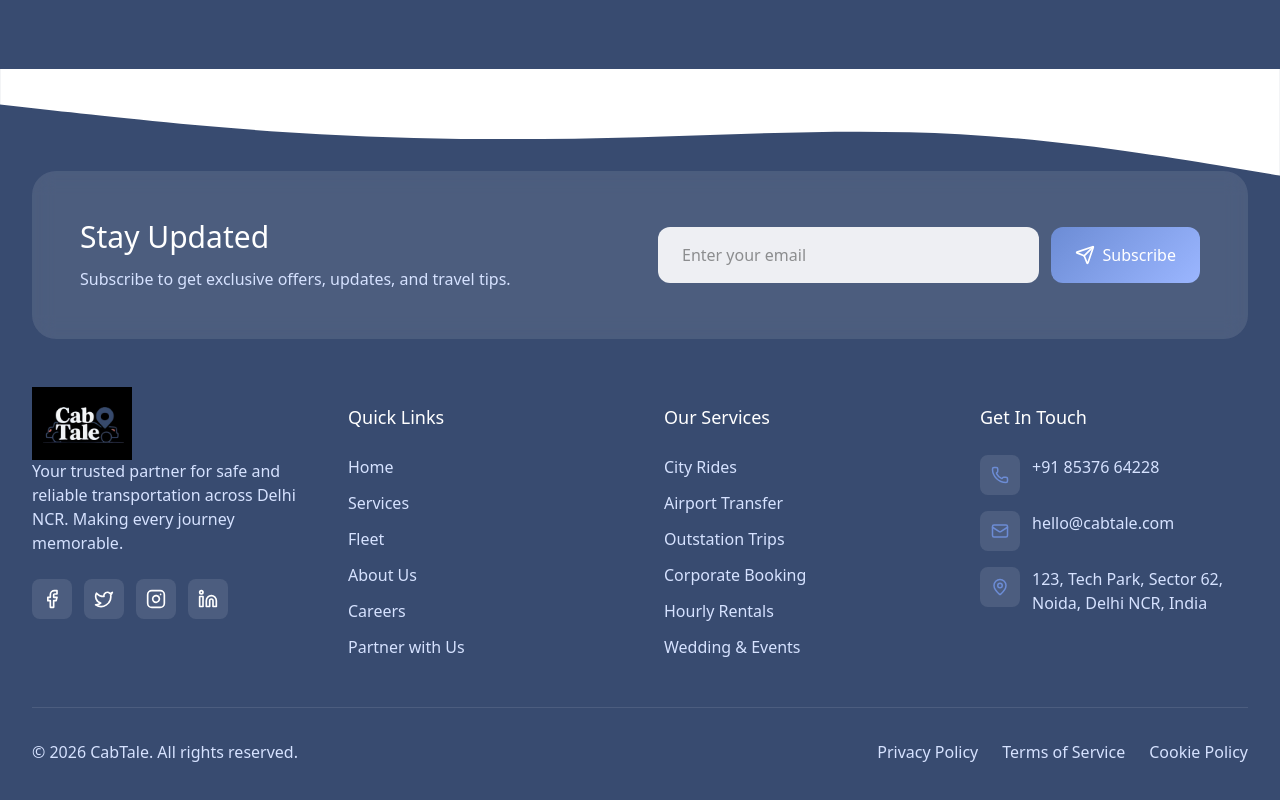
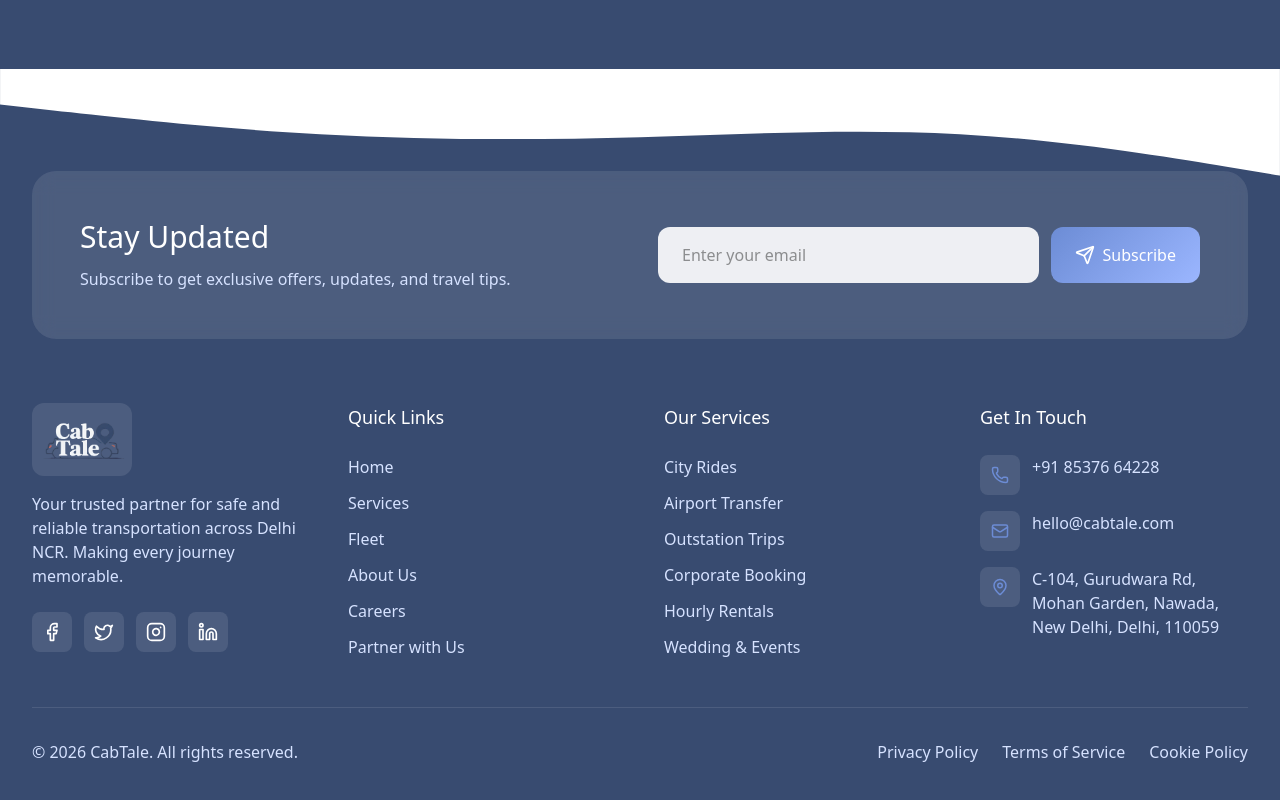
Before and after one commit to Nikhilpancholi/cab-tale, a React (Vite) app: page /services in a window 1280 px wide. Shown: the part 4225-5025 px from the top of the page. Built offline with nearby package versions, Linux system fonts and the light colour scheme.

Commit message:
changes 3

```diff
--- a/src/components/Footer.jsx
+++ b/src/components/Footer.jsx
@@ -1,6 +1,6 @@
 import { Mail, Phone, MapPin, Facebook, Twitter, Instagram, Linkedin, Send } from 'lucide-react';
 import { motion } from 'framer-motion';
-import logo from '../assets/new-cabtale-logo.png';
+import logo from '../assets/cabtale-logo-light.png';
 
 export function Footer() {
   return (
@@ -62,8 +62,8 @@ export function Footer() {
           <div>
             <div className="flex items-center gap-2 mb-4">
               <div
-                className="w-25 h-10 rounded-xl flex items-center justify-center"
-
+                className="w-25 rounded-xl flex items-center justify-center"
+               style={{ backgroundColor: 'rgba(255, 255, 255, 0.1)' }}
               >
                 {/* <span className="text-xl" style={{ color: 'var(--cabtale-pure-white)' }}>C</span> */}
                 <img src={logo} alt="CabTale Logo" />
@@ -170,7 +170,7 @@ export function Footer() {
                   <MapPin size={18} style={{ color: 'var(--cabtale-soft-royal)' }} />
                 </div>
                 <p style={{ color: 'var(--cabtale-light-periwinkle)' }}>
-                  123, Tech Park, Sector 62,<br />Noida, Delhi NCR, India
+                  C-104, Gurudwara Rd, Mohan Garden, Nawada,<br />New Delhi, Delhi, 110059
                 </p>
               </li>
             </ul>
--- a/src/components/Hero.jsx
+++ b/src/components/Hero.jsx
@@ -147,7 +147,7 @@ export function Hero() {
                 className="w-full h-auto"
               />
               {/* Floating Card */}
-              <motion.div
+              {/* <motion.div
                 className="absolute top-6 left-6 right-6 rounded-2xl p-6 shadow-2xl backdrop-blur-md"
                 style={{ backgroundColor: 'rgba(255, 255, 255, 0.95)' }}
                 initial={{ y: 20, opacity: 0 }}
@@ -173,7 +173,7 @@ export function Hero() {
                     Use: NEW30
                   </div>
                 </div>
-              </motion.div>
+              </motion.div> */}
             </div>
 
             {/* Decorative Elements */}
```
